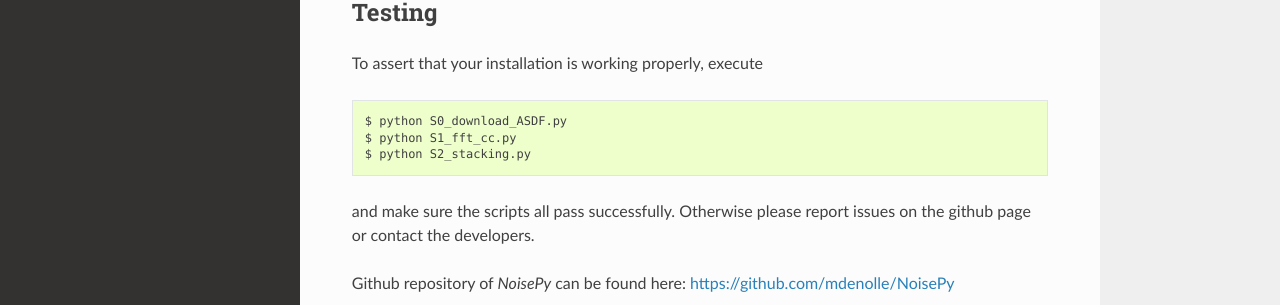
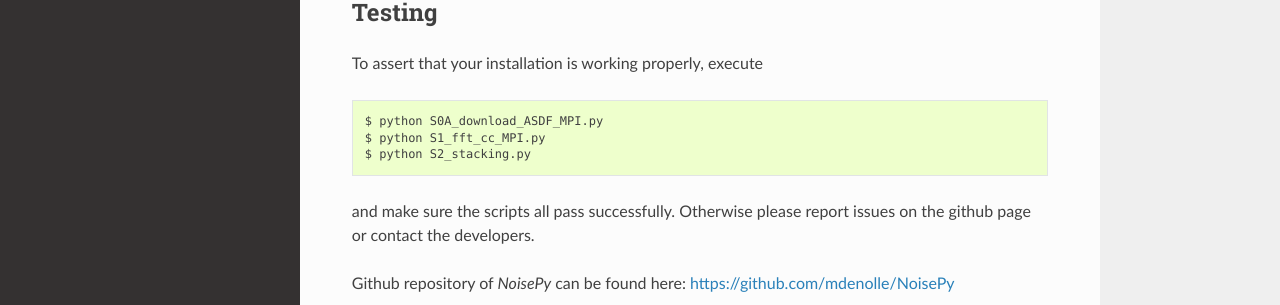
Before and after one commit to noisepy/NoisePy, a Sphinx documentation site: the page built from docs/installation.rst, in a window 1280 px wide and 1048 px high. Shown: the part 563-868 px from the top of the window. Built offline with Sphinx 7.4.7 and the Read the Docs theme 2.0.0, drawn with Linux system fonts in a browser that asks for light colours.

Commit message:
Update installation.rst

```diff
--- a/docs/installation.rst
+++ b/docs/installation.rst
@@ -31,8 +31,8 @@ To assert that your installation is working properly, execute
 
 .. code-block:: bash
 
-    $ python S0_download_ASDF.py
-    $ python S1_fft_cc.py
+    $ python S0A_download_ASDF_MPI.py
+    $ python S1_fft_cc_MPI.py
     $ python S2_stacking.py
 
 and make sure the scripts all pass successfully. Otherwise please report issues on the github page or contact the developers.
```
